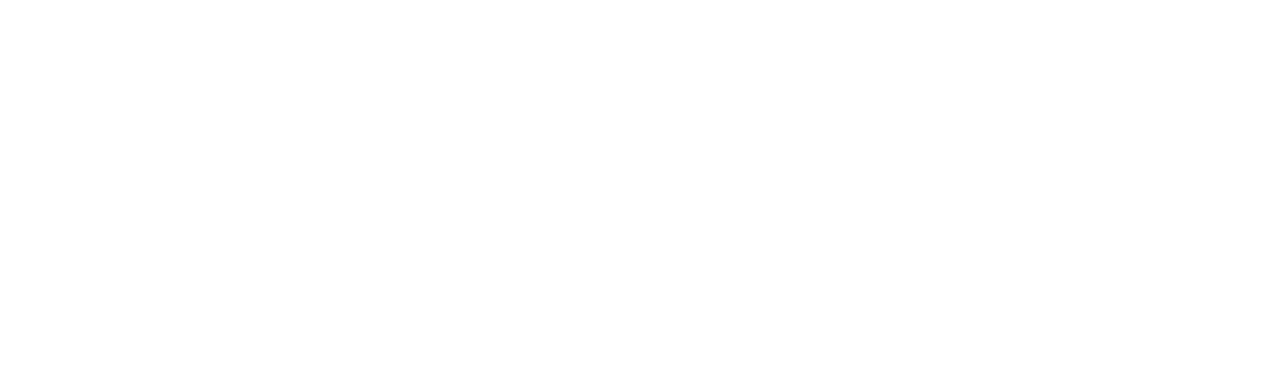
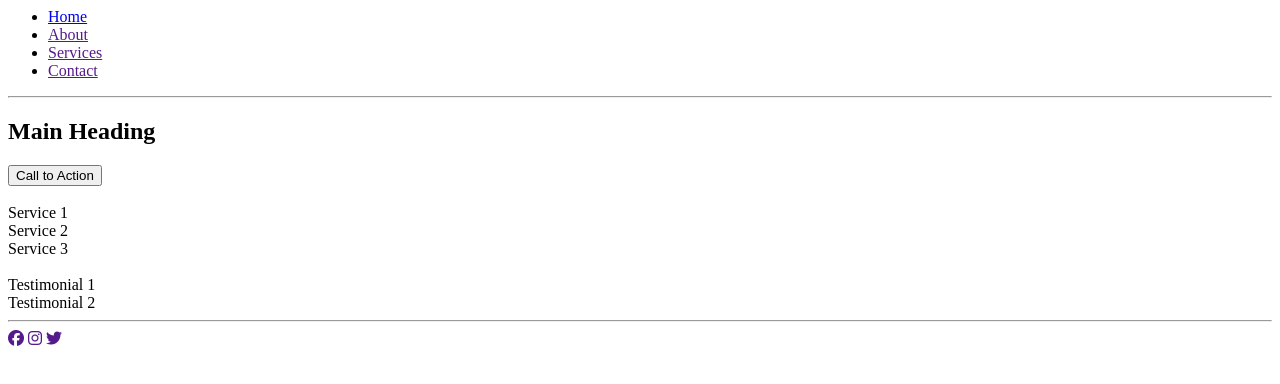
Before and after one commit to MostafaSobhy4/DEPI-Assignments, a plain HTML site: page landing.html in a window 1280 px wide. Drawn offline with Linux system fonts and the light colour scheme.

Commit message:
Build a Full HTML Landing Page Structure is done

```diff
--- a/landing.html
+++ b/landing.html
@@ -2,9 +2,43 @@
 <head>
     <meta charset="UTF-8">
     <meta name="viewport" content="width=device-width, initial-scale=1.0">
-    <title>Document</title>
+    <link rel="stylesheet" href="https://cdnjs.cloudflare.com/ajax/libs/font-awesome/6.5.1/css/all.min.css">
+    <title>HTML Landing Page</title>
 </head>
 <body>
-
+    <header>
+        <nav>
+            <ul>
+                <li><a href="landing.html">Home</a></li>
+                <li><a href="">About</a></li>
+                <li><a href="">Services</a></li>
+                <li><a href="">Contact</a></li>
+            </ul>
+        </nav>
+    </header>
+    <hr>
+    <main>
+        <section id="Hero">
+            <h1>Main Heading</h1>
+            <button>Call to Action</button>
+        </section>
+        <br>
+        <section id="Services">
+            <article id="card-1">Service 1</article>
+            <article id="card-2">Service 2</article>
+            <article id="card-3">Service 3</article>
+        </section>
+        <br>
+        <section id="Testimonials">
+            <article id="testimonial-1">Testimonial 1</article>
+            <article id="testimonial-2">Testimonial 2</article>
+        </section>
+    </main>
+    <hr>
+    <footer>
+        <a href=""><i class="fa-brands fa-facebook"></i></a>
+        <a href=""><i class="fa-brands fa-instagram"></i></a>
+        <a href=""><i class="fa-brands fa-twitter"></i></a>
+    </footer>
 </body>
 </html>
```
